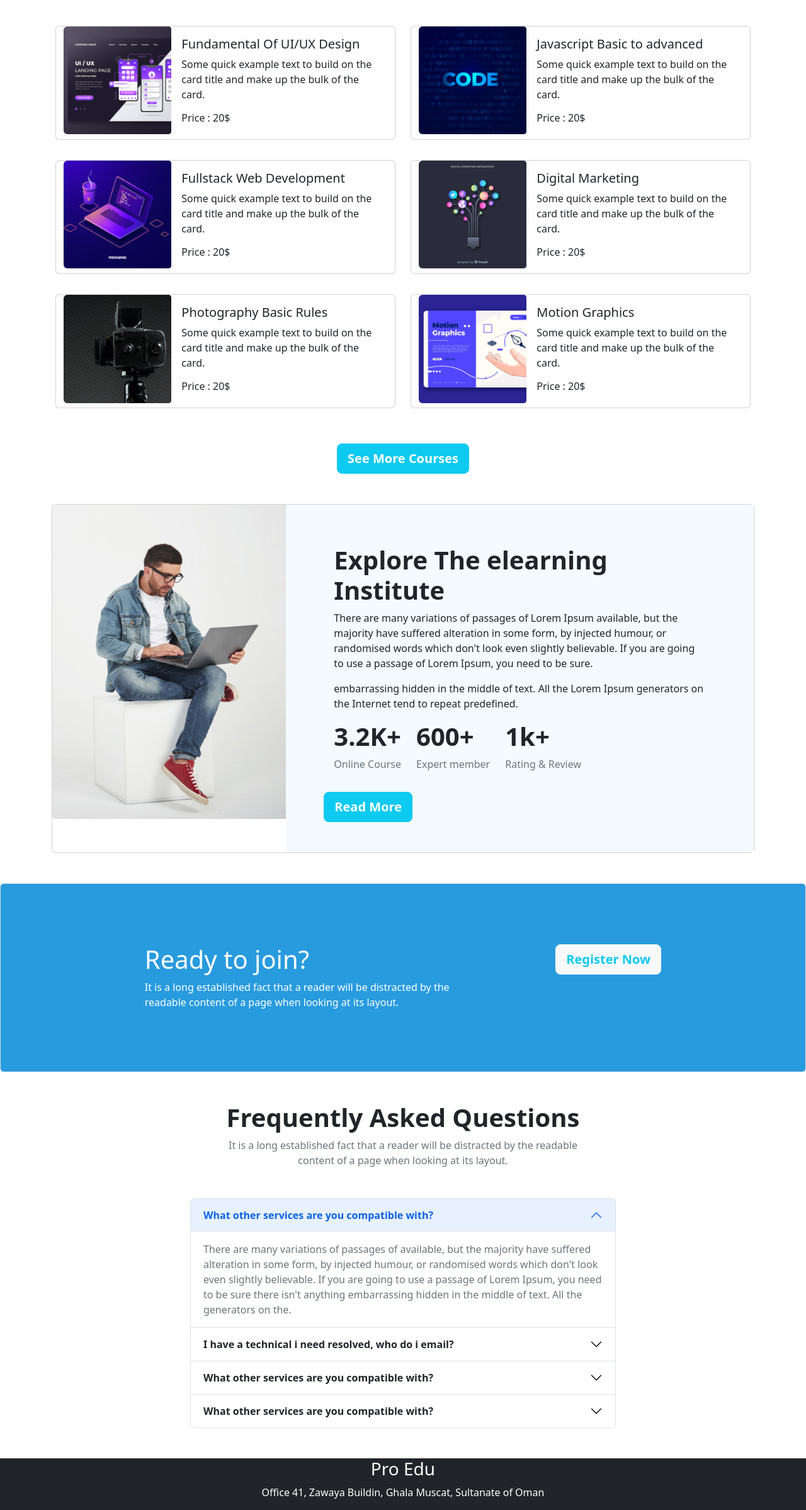
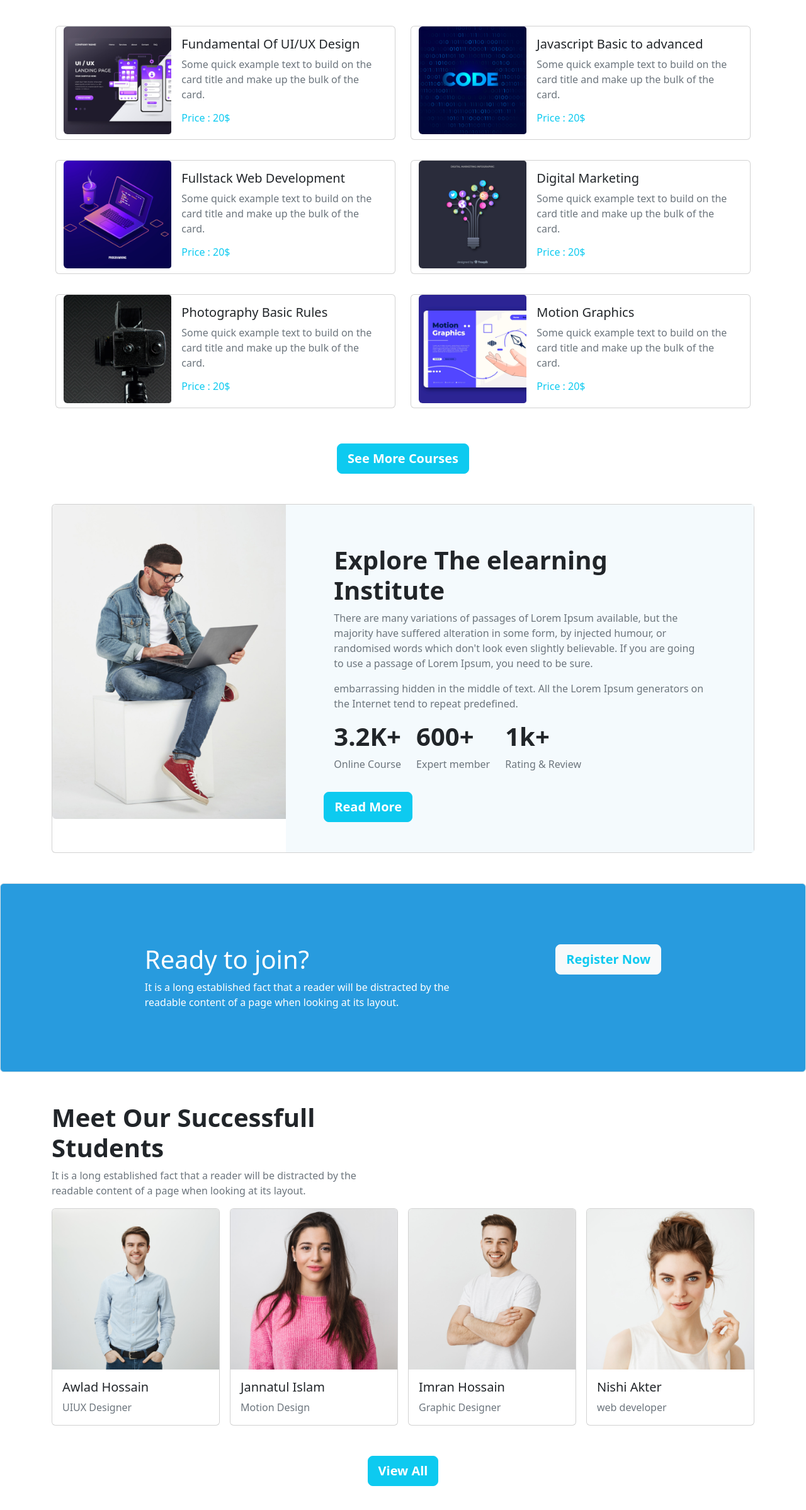
Before and after one commit to shorifmahmud/3rd-Assingment, a plain HTML site: page index.html in a window 1280 px wide. Shown: the part 925-3322 px from the top of the page at 63% size. Drawn offline with nearby package versions, Linux system fonts and the light colour scheme.

Commit message:
added responsive

```diff
--- a/index.html
+++ b/index.html
@@ -27,12 +27,12 @@
                     <span class="navbar-toggler-icon"></span>
                 </button>
                 <div class="class=" d-flex id="navbarNav">
-                    <ul class="navbar-nav gap-4">
+                    <ul class="navbar-nav gap-4 me-auto mb-2 mb-lg-0">
                         <li class="nav-item">
-                            <a class="nav-link active text-secondary" aria-current="page" href="home">Home</a>
+                            <a class="nav-link active text-secondary" aria-current="page" href="#home">Home</a>
                         </li>
                         <li class="nav-item">
-                            <a class="nav-link active text-secondary" aria-current="page" href="courses">Courses</a>
+                            <a class="nav-link active text-secondary" aria-current="page" href="#">Courses</a>
                         </li>
                         <li class="nav-item">
                             <a class="nav-link active text-secondary" aria-current="page" href="deals">Deals</a>
@@ -44,7 +44,7 @@
                             <a class="nav-link active text-secondary" aria-current="page" href="about">About</a>
                         </li>
                         <li class="nav-item">
-                            <a class="nav-link active text-secondary" aria-current="page" href="register">Register</a>
+                            <a class="nav-link active text-secondary" aria-current="page" href="#register">Register</a>
                         </li>
                         <button type="button" class="btn btn-outline-info btn btn-light"><b>Register</b></button>
                     </ul>
@@ -115,7 +115,7 @@
     <main>
         <!-- courses -->
         <section class="container my-5">
-            <div class="text-center my-5" style="height: 100px;">
+            <div class="text-center my-5 lg-4 md-6 sm-12" style="height: 100px;">
                 <h1><b>Discover Our Popular <br> Courses</b></h1>
                 <p class="text-secondary">It is a long established fact that a reader will be distracted by the readable
                     <br> content of a page
@@ -133,9 +133,10 @@
                             <div class="col-md-8">
                                 <div class="card-body">
                                     <h5 class="card-title">Fundamental Of UI/UX Design</h5>
-                                    <p class="card-text">Some quick example text to build on the card title and make up
+                                    <p class="card-text text-secondary">Some quick example text to build on the card
+                                        title and make up
                                         the bulk of the card.</p>
-                                    <h6>Price : 20$</h6>
+                                    <h6 class="text-info">Price : 20$</h6>
                                 </div>
                             </div>
                         </div>
@@ -148,9 +149,10 @@
                             <div class="col-md-8">
                                 <div class="card-body">
                                     <h5 class="card-title">Javascript Basic to advanced</h5>
-                                    <p class="card-text">Some quick example text to build on the card title and make up
+                                    <p class="card-text text-secondary">Some quick example text to build on the card
+                                        title and make up
                                         the bulk of the card.</p>
-                                    <h6>Price : 20$</h6>
+                                    <h6 class="text-info">Price : 20$</h6>
                                 </div>
                             </div>
                         </div>
@@ -163,9 +165,10 @@
                             <div class="col-md-8">
                                 <div class="card-body">
                                     <h5 class="card-title">Fullstack Web Development</h5>
-                                    <p class="card-text">Some quick example text to build on the card title and make up
+                                    <p class="card-text text-secondary">Some quick example text to build on the card
+                                        title and make up
                                         the bulk of the card.</p>
-                                    <h6>Price : 20$</h6>
+                                    <h6 class="text-info">Price : 20$</h6>
                                 </div>
                             </div>
                         </div>
@@ -178,9 +181,10 @@
                             <div class="col-md-8">
                                 <div class="card-body">
                                     <h5 class="card-title">Digital Marketing</h5>
-                                    <p class="card-text">Some quick example text to build on the card title and make up
+                                    <p class="card-text text-secondary">Some quick example text to build on the card
+                                        title and make up
                                         the bulk of the card.</p>
-                                    <h6>Price : 20$</h6>
+                                    <h6 class="text-info">Price : 20$</h6>
                                 </div>
                             </div>
                         </div>
@@ -193,9 +197,10 @@
                             <div class="col-md-8">
                                 <div class="card-body">
                                     <h5 class="card-title">Photography Basic Rules</h5>
-                                    <p class="card-text">Some quick example text to build on the card title and make up
+                                    <p class="card-text text-secondary">Some quick example text to build on the card
+                                        title and make up
                                         the bulk of the card.</p>
-                                    <h6>Price : 20$</h6>
+                                    <h6 class="text-info">Price : 20$</h6>
                                 </div>
                             </div>
                         </div>
@@ -208,9 +213,10 @@
                             <div class="col-md-8">
                                 <div class="card-body">
                                     <h5 class="card-title">Motion Graphics</h5>
-                                    <p class="card-text">Some quick example text to build on the card title and make up
+                                    <p class="card-text text-secondary">Some quick example text to build on the card
+                                        title and make up
                                         the bulk of the card.</p>
-                                    <h6>Price : 20$</h6>
+                                    <h6 class="text-info">Price : 20$</h6>
                                 </div>
                             </div>
                         </div>
@@ -235,7 +241,8 @@
                         <div class="container">
                             <div class="card-body">
                                 <h1 class="card-title"><b>Explore The elearning <br> Institute</b></h1>
-                                <p class="card-text">There are many variations of passages of Lorem Ipsum available, but
+                                <p class="card-text text-secondary">There are many variations of passages of Lorem Ipsum
+                                    available, but
                                     the
                                     majority have suffered alteration in some form, by injected humour, or randomised
                                     words
@@ -243,7 +250,8 @@
                                     Lorem
                                     Ipsum, you need to be sure.</p>
                                 <div>
-                                    <p>embarrassing hidden in the middle of text. All the Lorem Ipsum generators
+                                    <p class="text-secondary">embarrassing hidden in the middle of text. All the Lorem
+                                        Ipsum generators
                                         on
                                         the Internet tend to repeat predefined.</p>
                                 </div>
@@ -288,6 +296,48 @@
 
             </div>
 
+        </section>
+        <section class="container my-5">
+            <div>
+                <h1><b>Meet Our Successfull <br> Students</b></h1>
+                <p class="text-secondary">It is a long established fact that a reader will be distracted by the <br>
+                    readable content of a page
+                    when
+                    looking at its layout.</p>
+            </div>
+            <div class="d-flex gap-3">
+                <div class="card" style="width: 18rem;">
+                    <img src="images/student/student-1.png" class="card-img-top" alt="...">
+                    <div class="card-body">
+                        <h5>Awlad Hossain</h5>
+                        <p class="card-text text-secondary">UIUX Designer</p>
+                    </div>
+                </div>
+                <div class="card" style="width: 18rem;">
+                    <img src="images/student/student-2.png" class="card-img-top" alt="...">
+                    <div class="card-body">
+                        <h5>Jannatul Islam</h5>
+                        <p class="card-text text-secondary">Motion Design</p>
+                    </div>
+                </div>
+                <div class="card" style="width: 18rem;">
+                    <img src="images/student/student-3.png" class="card-img-top" alt="...">
+                    <div class="card-body">
+                        <h5>Imran Hossain</h5>
+                        <p class="card-text text-secondary">Graphic Designer</p>
+                    </div>
+                </div>
+                <div class="card" style="width: 18rem;">
+                    <img src="images/student/student-4.png" class="card-img-top" alt="...">
+                    <div class="card-body">
+                        <h5>Nishi Akter</h5>
+                        <p class="card-text text-secondary">web developer</p>
+                    </div>
+                </div>
+            </div>
+            <div class="my-5 d-flex justify-content-center">
+                <button type="button" class="text-white btn btn-info btn-lg"><b>View All</b></button>
+            </div>
         </section>
 
         <section class="container my-5" style="max-width: 700px;">
@@ -381,6 +431,19 @@
                 </div>
             </div>
         </section>
+        <section class="contener my-5">
+
+            <h1 class="text-center my-4"><b>Trusted by over 800+ companies</b></h1>
+
+            <div class="d-flex justify-content-center align-items-center gap-5">
+                <img src="images/company/company-1.png" alt="">
+                <img src="images/company/company-2.png" alt="">
+                <img src="images/company/company-3.png" alt="">
+                <img src="images/company/company-4.png" alt="">
+                <img src="images/company/company-5.png" alt="">
+                <img src="images/company/company-6.png" alt="">
+            </div>
+        </section>
 
     </main>
     <footer class="bg-dark mt-5 my-5 h-100 text-center text-white">
```
